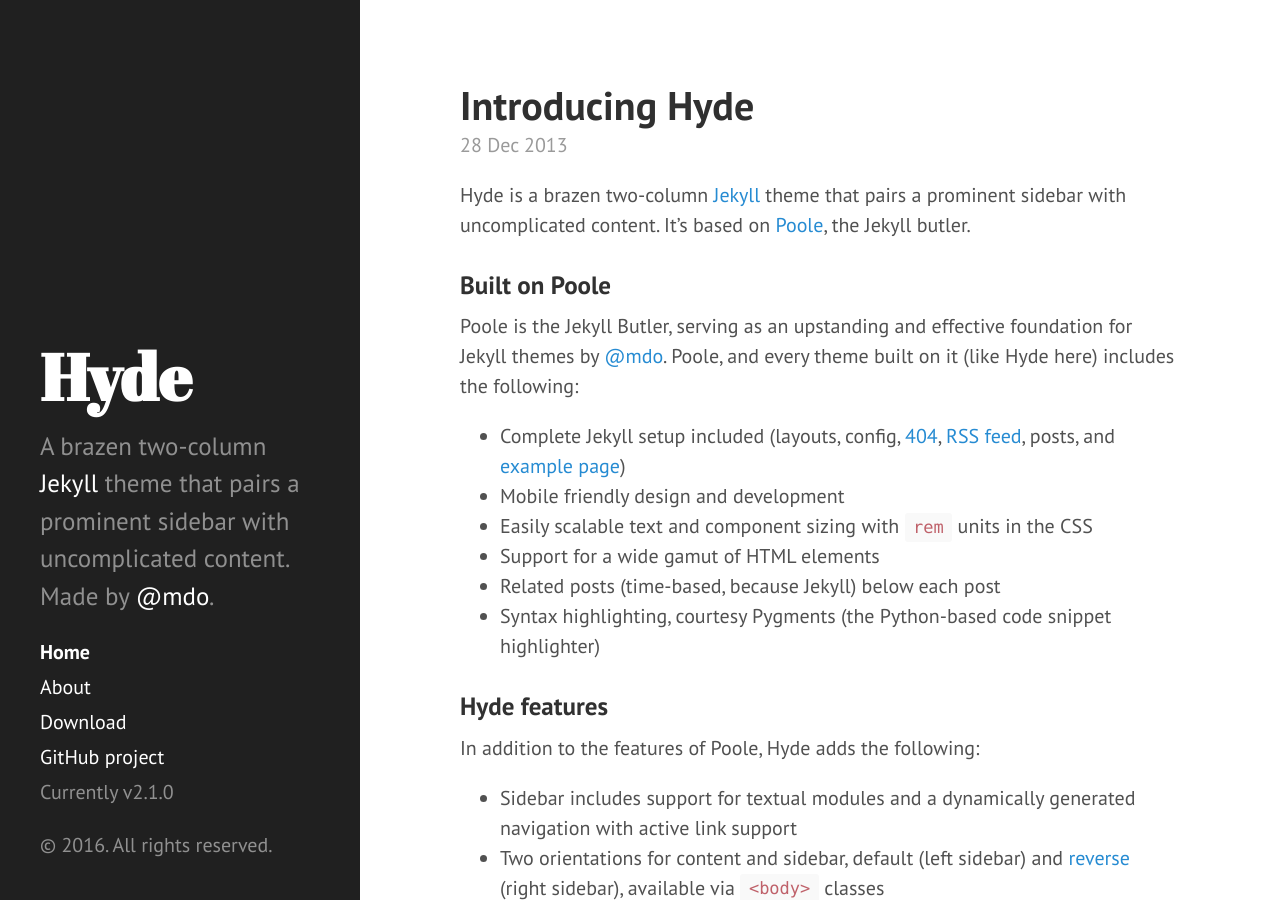
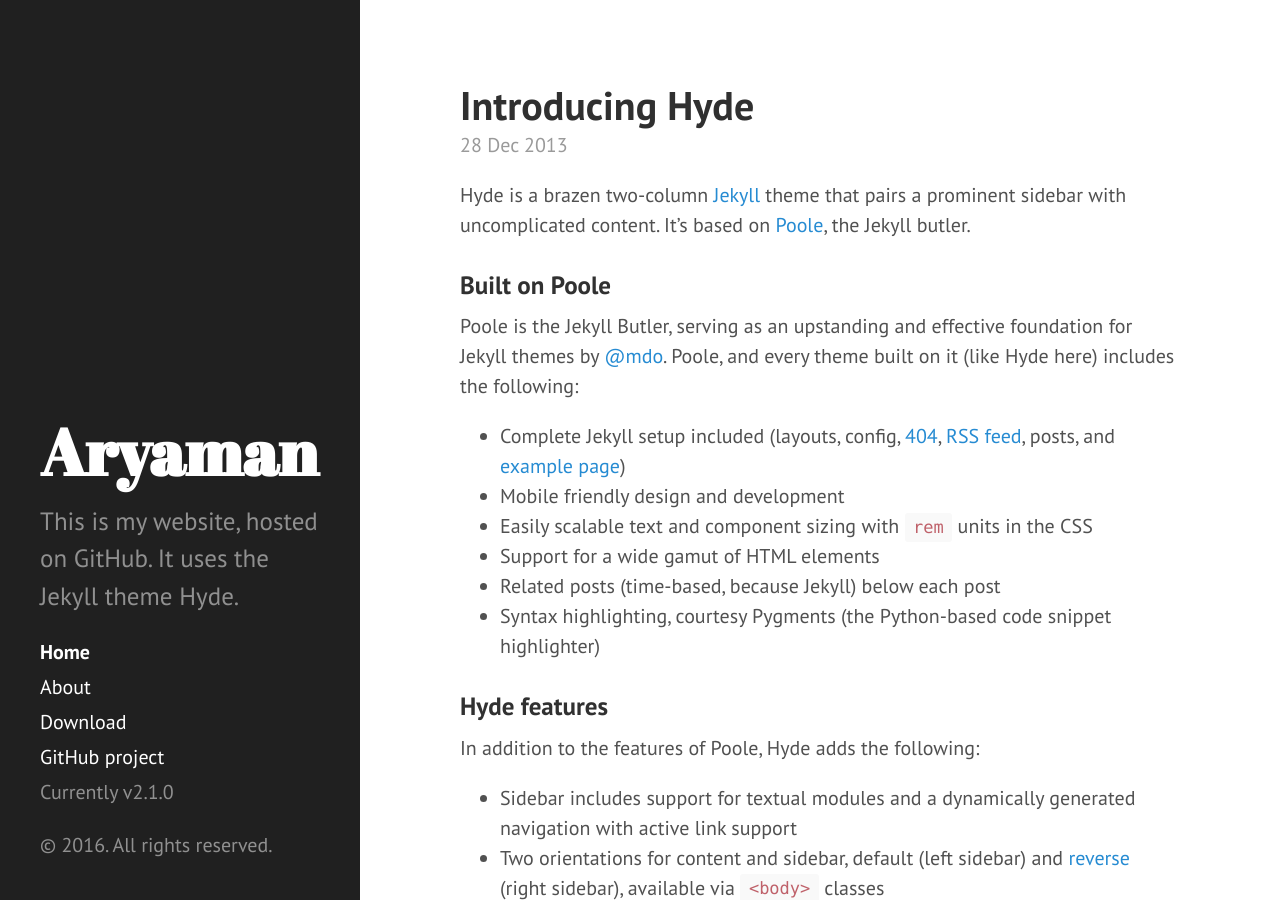
Before and after one commit to aryamanarora/blog, a Jekyll site: the page built from index.html, in a window 1280 px wide and 900 px high. Built offline with Jekyll 4.4.1, drawn with Linux system fonts in a browser that asks for light colours; the list of posts is cut into pages by our own code.

Commit message:
update metadata

```diff
--- a/_config.yml
+++ b/_config.yml
@@ -6,15 +6,15 @@ highlighter:      pygments
 permalink:        pretty
 
 # Setup
-title:            Hyde
-tagline:          'A Jekyll theme'
-description:      'A brazen two-column <a href="http://jekyllrb.com" target="_blank">Jekyll</a> theme that pairs a prominent sidebar with uncomplicated content. Made by <a href="https://twitter.com/mdo" target="_blank">@mdo</a>.'
-url:              http://hyde.getpoole.com
+title:            Aryaman
+tagline:          'My website'
+description:      'This is my website, hosted on GitHub. It uses the Jekyll theme Hyde.'
+url:              https://aryamanarora.github.io
 baseurl:          /
 
 author:
-  name:           'Mark Otto'
-  url:            https://twitter.com/mdo
+  name:           'Aryaman Arora'
+  url:            https://github.com/aryamanarora
 
 paginate:         5
 
```
